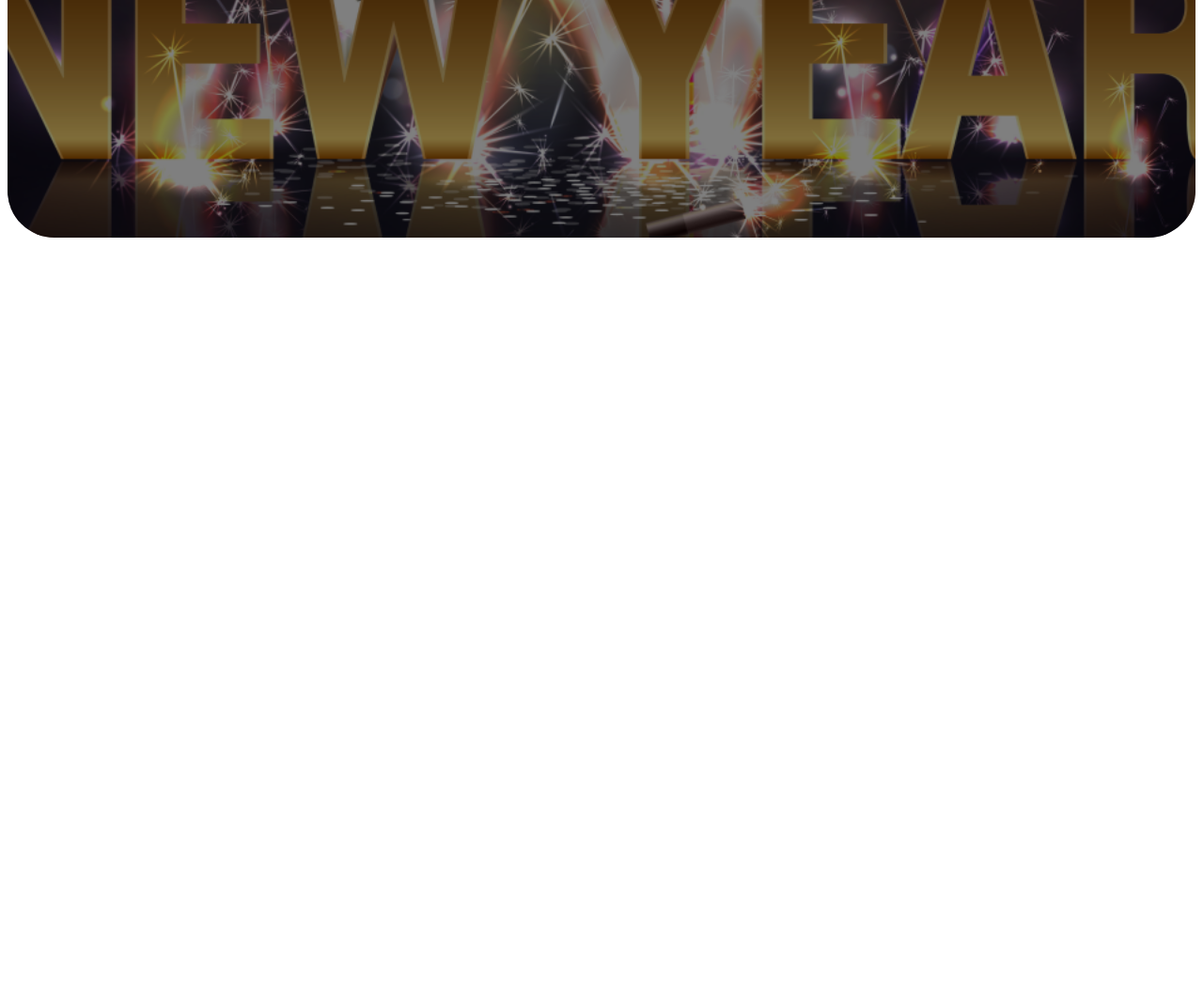
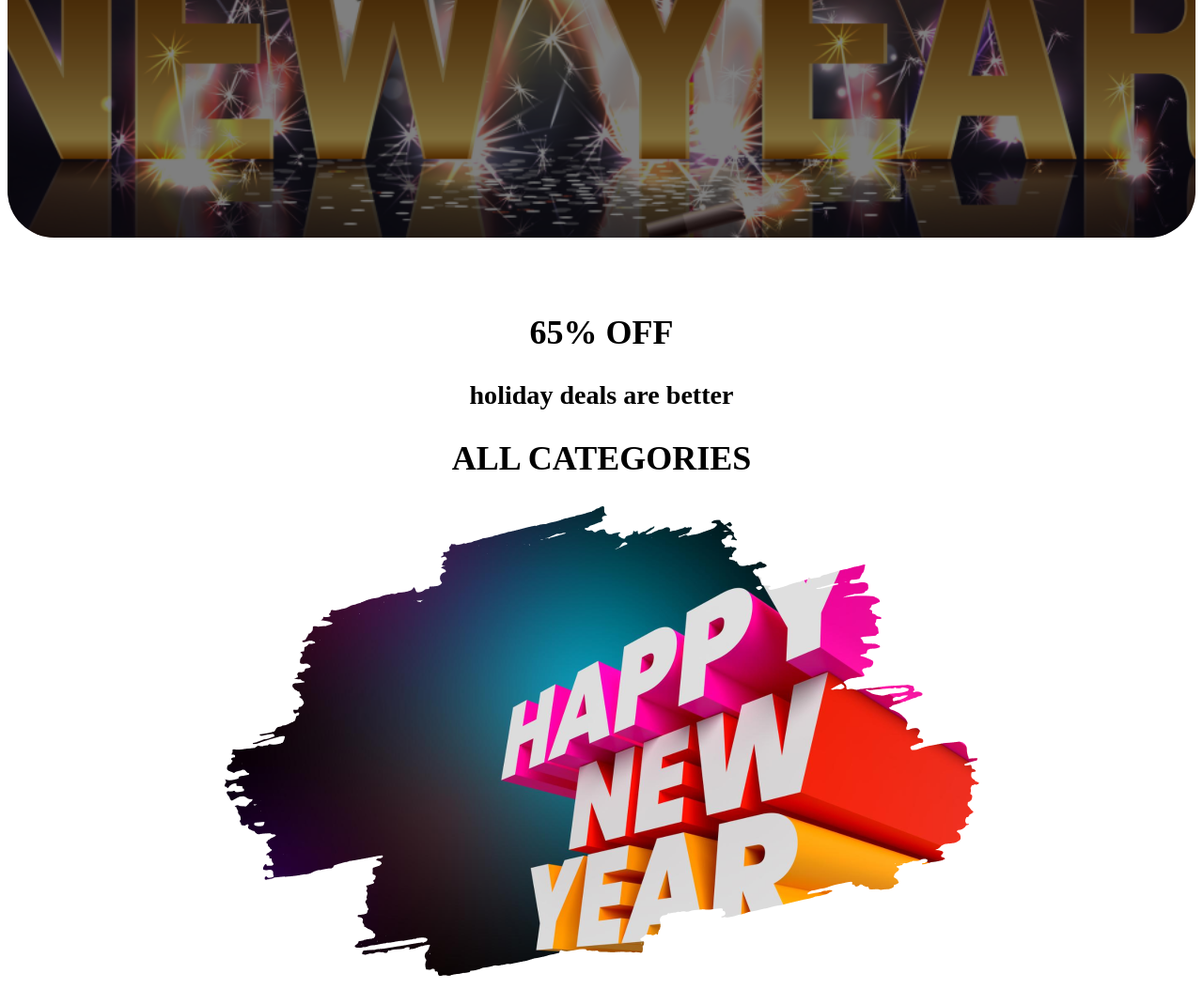
Before and after one commit to Samia123-source/Happy-New-Year, a plain HTML site: page index.html in a window 1280 px wide. Shown: the part 555-1608 px from the top of the page at 94% size. Before the commit the page ends 816 px from the top, so only its background shows below. Drawn offline with Linux system fonts and the light colour scheme.

Commit message:
2nd section

```diff
--- a/index.html
+++ b/index.html
@@ -12,14 +12,22 @@
     <div class="banner">
         <div class="content">
             <h3>Happy New Year</h3>
-            <h1>New Year Party <br> <span>Celebration</span></h1>
+            <h1>New Year Party <br>Celebration</h1>
         </div>
     </div>
+</section>
 
-</body>
-</html>
 
+
+<section>
+    <div class="discount">
+    <span><h1> 65% OFF</h1></span>
+    <h3> holiday deals are better </h3>
+    <h2>ALL CATEGORIES</h2>
+    <img src="New Year Photo.png" alt="New Year Photo">
+    </div>
 </section>
+
 <section></section>
 <section></section>
 <section></section>
@@ -27,4 +35,5 @@
 <section></section>
 <section></section>
 <section></section>
-<section></section>
+</body>
+</html>
--- a/style.css
+++ b/style.css
@@ -45,3 +45,16 @@
     font-size: 60px;
     font-weight: bold;
 }
+
+.discount{
+    margin: 80px 0px 0px 0px;
+    text-align: center;
+    font-size: 24px;
+    font-weight:300;
+
+
+}
+.discount h1 span{
+    color: red;
+    ;
+}
```
Also changed, not shown: New Year Photo.png (added).
